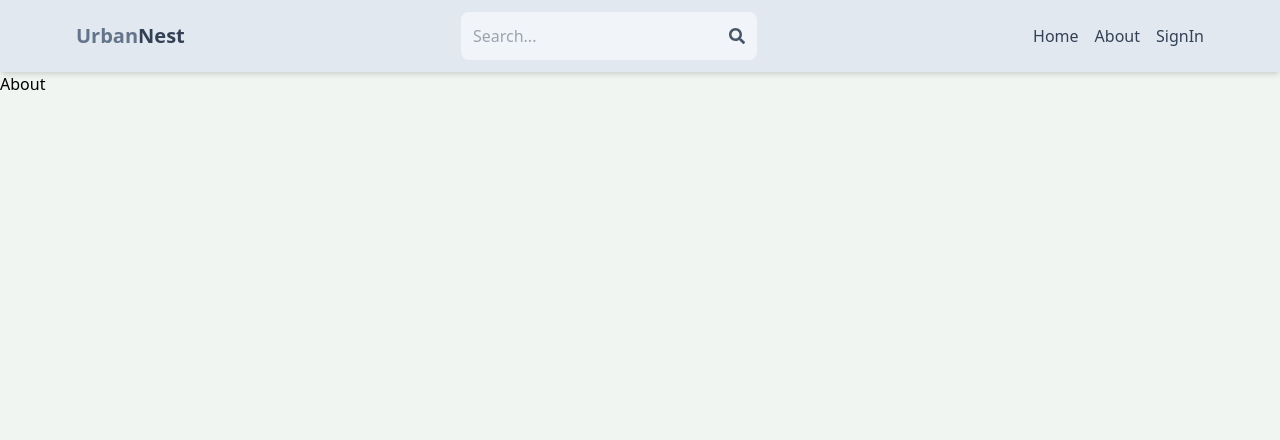
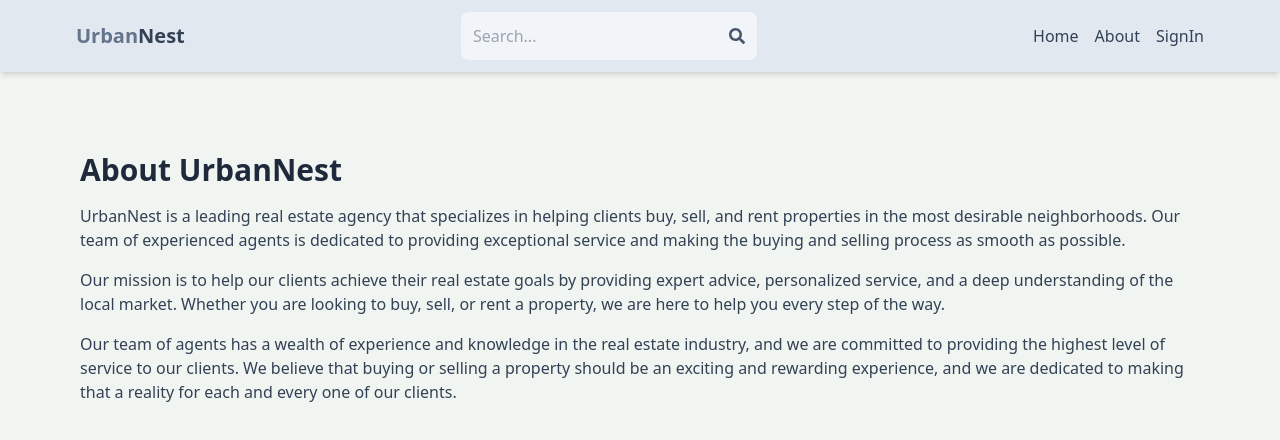
Before and after one commit to prinshukumar22/UrbanNest, a React (Vite) app in the folder frontend/: page /about in a window 1280 px wide. Shown: the top 440 px of the page. Built offline with nearby package versions, Linux system fonts and the light colour scheme.

Commit message:
created about page

```diff
--- a/frontend/src/pages/About.jsx
+++ b/frontend/src/pages/About.jsx
@@ -1,9 +1,29 @@
-import React from 'react'
-
-const About = () => {
+export default function About() {
   return (
-    <div>About</div>
-  )
+    <div className="py-20 px-4 max-w-6xl mx-auto">
+      <h1 className="text-3xl font-bold mb-4 text-slate-800">
+        About UrbanNest
+      </h1>
+      <p className="mb-4 text-slate-700">
+        UrbanNest is a leading real estate agency that specializes in helping
+        clients buy, sell, and rent properties in the most desirable
+        neighborhoods. Our team of experienced agents is dedicated to providing
+        exceptional service and making the buying and selling process as smooth
+        as possible.
+      </p>
+      <p className="mb-4 text-slate-700">
+        Our mission is to help our clients achieve their real estate goals by
+        providing expert advice, personalized service, and a deep understanding
+        of the local market. Whether you are looking to buy, sell, or rent a
+        property, we are here to help you every step of the way.
+      </p>
+      <p className="mb-4 text-slate-700">
+        Our team of agents has a wealth of experience and knowledge in the real
+        estate industry, and we are committed to providing the highest level of
+        service to our clients. We believe that buying or selling a property
+        should be an exciting and rewarding experience, and we are dedicated to
+        making that a reality for each and every one of our clients.
+      </p>
+    </div>
+  );
 }
-
-export default About
```
